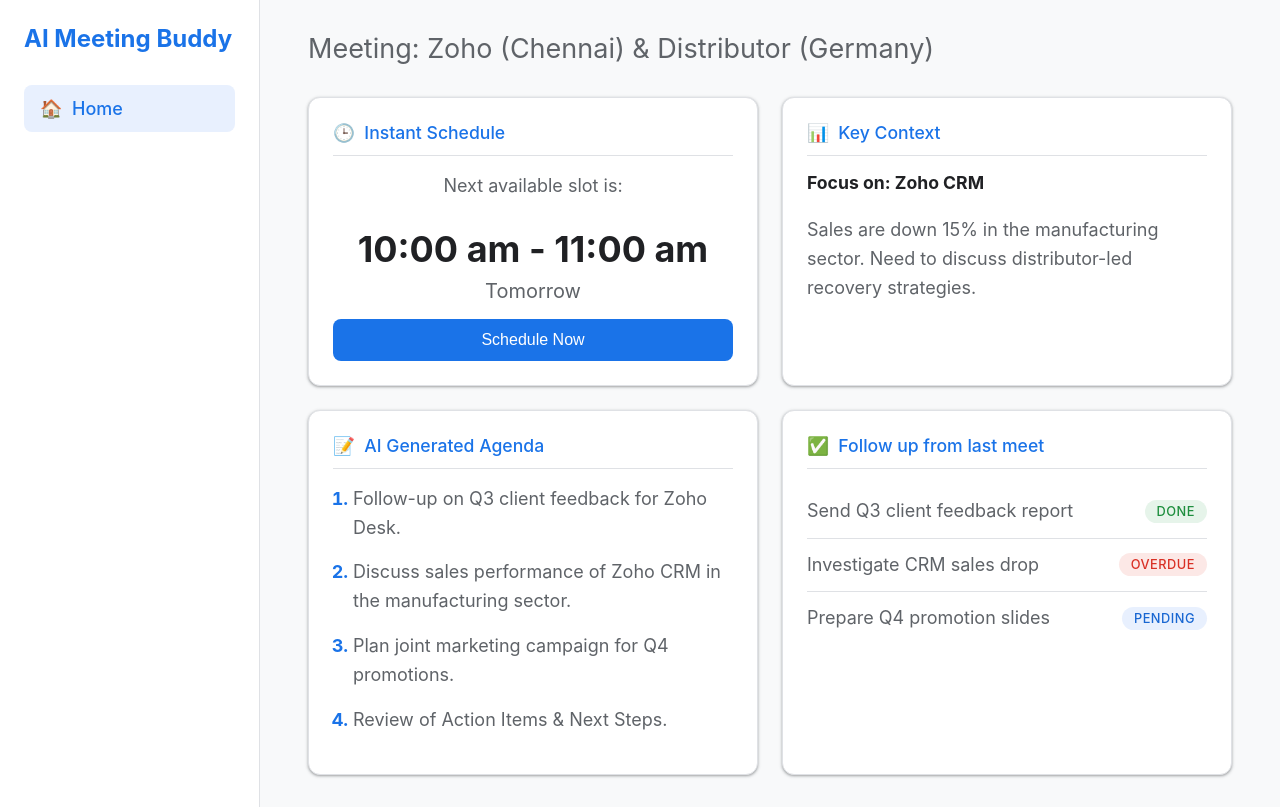
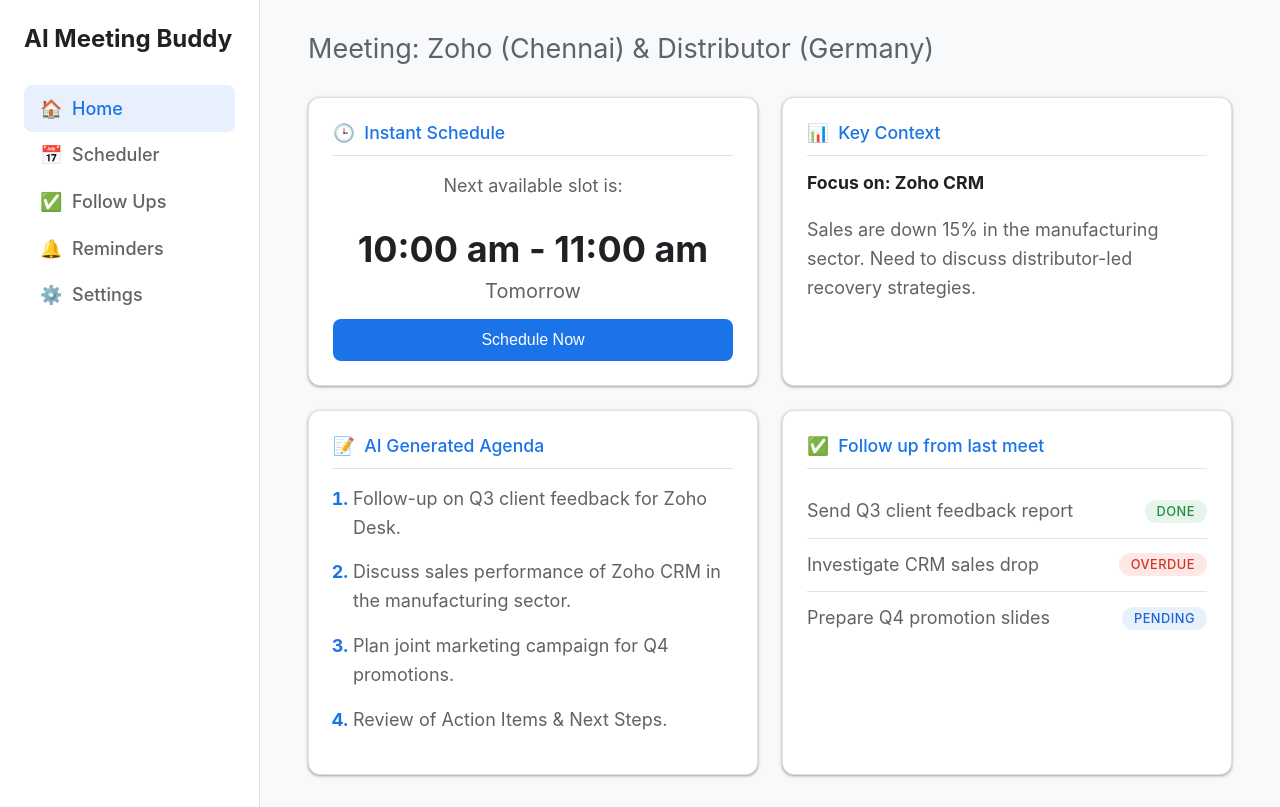
Before and after one commit to Jeevan4827/AIMeetingBuddy, a React (Create React App) app: page / in a window 1280 px wide. Built offline with nearby package versions, Linux system fonts and the light colour scheme.

Commit message:
Added dummy sidebar items

```diff
--- a/src/App.css
+++ b/src/App.css
@@ -1,4 +1,3 @@
-/* --- GLOBAL STYLES & COLOR PALETTE --- */
 :root {
   --primary-color: #1a73e8;
   --sidebar-bg: #ffffff;
@@ -46,7 +45,7 @@
 .sidebar-header h3 {
   margin: 0;
   font-size: 1.5rem;
-  color: var(--primary-color);
+  color: var(--text-primary);
 }
 
 .nav-list {
@@ -75,7 +74,7 @@
 }
 
 
-/* --- MAIN CONTENT AREA --- */
+/* MAIN CONTENT AREA */
 .main-content {
   padding: 2rem 3rem;
   overflow-y: auto; /* Allow content to scroll if it gets too long */
--- a/src/App.js
+++ b/src/App.js
@@ -34,13 +34,11 @@
     });
   }, []);
 
-  // Updated JSX with the new layout
   return (
     <div className="app-layout">
       <Sidebar />
       <div className="main-content">
         <header className="app-header">
-          {/* The main title is now in the sidebar, so we can simplify this header */}
           <h2>Meeting: Zoho (Chennai) & Distributor (Germany)</h2>
         </header>
 
--- a/src/components/Sidebar.js
+++ b/src/components/Sidebar.js
@@ -16,9 +16,29 @@
             🏠&nbsp; Home
           </a>
         </li>
-        {/* You could add more menu items here in the future */}
-        {/* <li className="nav-item"><a href="#">📅&nbsp; All Meetings</a></li> */}
-        {/* <li className="nav-item"><a href="#">⚙️&nbsp; Settings</a></li> */}
+        <li className="nav-item">
+          <a href="#">
+            📅&nbsp; Scheduler
+          </a>
+        </li>
+
+        <li className="nav-item">
+          <a href="#">
+            ✅&nbsp; Follow Ups
+          </a>
+        </li>
+
+        <li className="nav-item">
+          <a href="#">
+            🔔&nbsp; Reminders
+          </a>
+        </li>
+
+        <li className="nav-item">
+          <a href="#">
+            ⚙️&nbsp; Settings
+          </a>
+        </li>
       </ul>
     </nav>
   );
```
